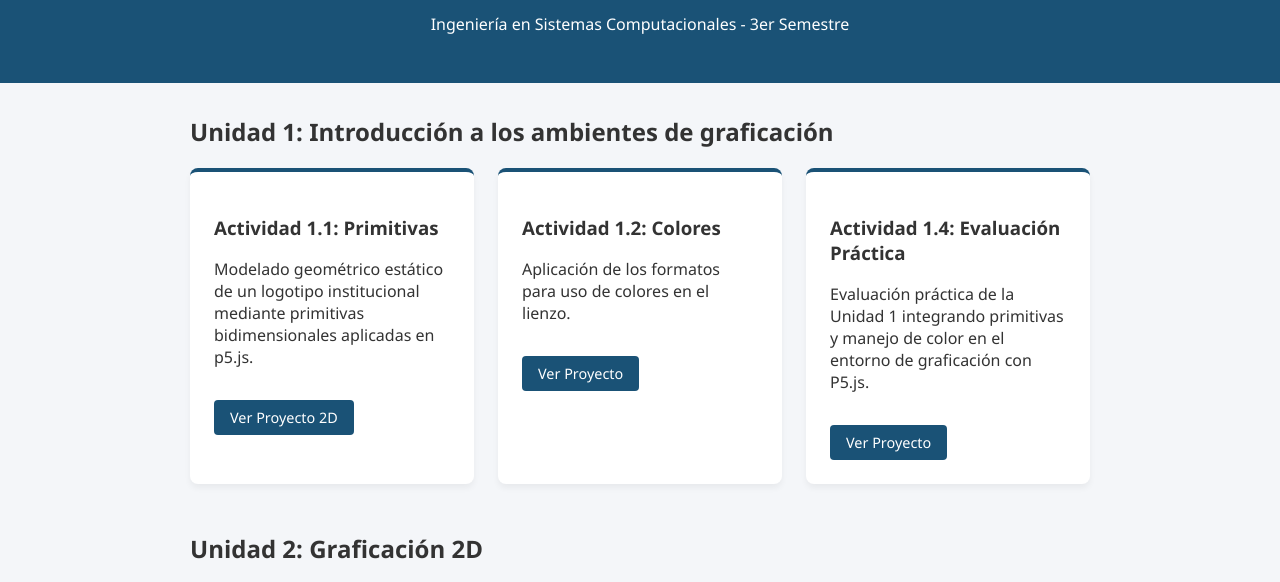
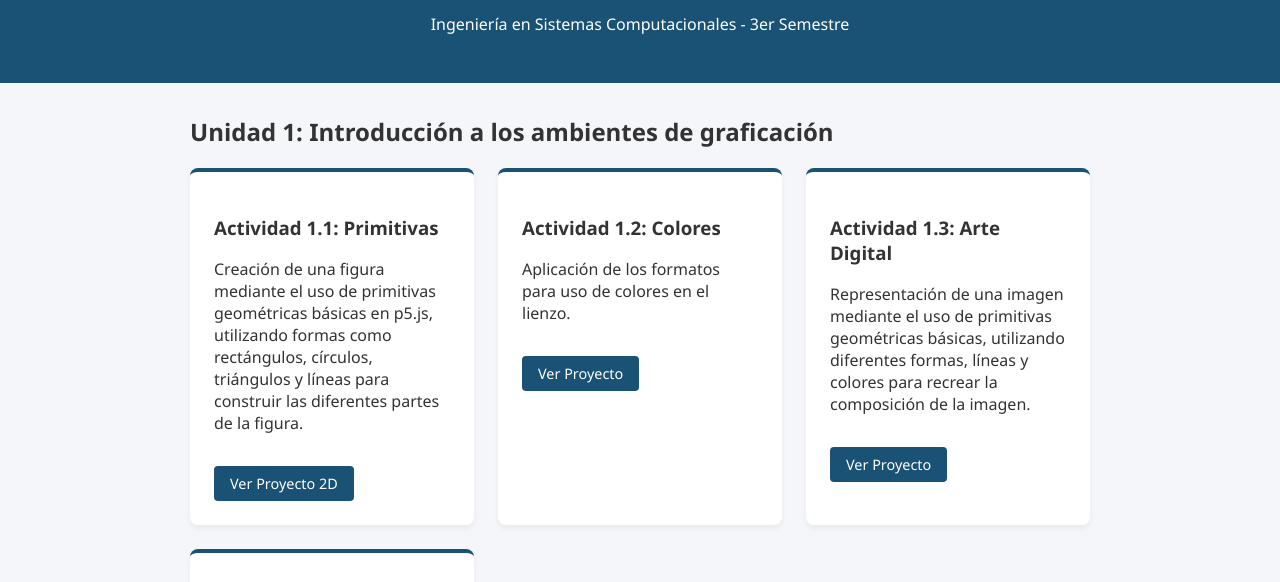
Before and after one commit to AlejandroKauil/graficacion_portafolio_alejandro_kauil, a plain HTML site: page index.html in a window 1280 px wide. Shown: the part 143-725 px from the top of the page. Drawn offline with Linux system fonts and the light colour scheme.

Commit message:
Actualización de las descripciones de las actividades en index.html

```diff
--- a/index.html
+++ b/index.html
@@ -21,7 +21,7 @@
 
                 <div class="tarjeta-actividad">
                     <h3>Actividad 1.1: Primitivas</h3>
-                    <p>Modelado geométrico estático de un logotipo institucional mediante primitivas bidimensionales aplicadas en p5.js.</p>
+                    <p>Creación de una figura mediante el uso de primitivas geométricas básicas en p5.js, utilizando formas como rectángulos, círculos, triángulos y líneas para construir las diferentes partes de la figura.</p>
                     <a href="https://editor.p5js.org/AlejandroKauil/full/A8vUaxvvJ" target="_blank" class="btn-enlace">Ver Proyecto 2D</a>
                 </div>
 
@@ -30,6 +30,13 @@
                     <p>Aplicación de los formatos para uso de colores en el lienzo.</p>
                     <a href="https://editor.p5js.org/AlejandroKauil/full/9oE7tU6YQ" target="_blank" class="btn-enlace">Ver Proyecto </a>
                 </div>
+
+                <div class="tarjeta-actividad">
+                    <h3>Actividad 1.3: Arte Digital</h3>
+                    <p>Representación de una imagen mediante el uso de primitivas geométricas básicas, utilizando diferentes formas, líneas y colores para recrear la composición de la imagen.</p>
+                    <a href="https://editor.p5js.org/AlejandroKauil/full/3nayB-9QQ" target="_blank" class="btn-enlace">Ver Proyecto </a>
+                </div>
+
                  <div class="tarjeta-actividad">
                     <h3>Actividad 1.4: Evaluación Práctica</h3>
                     <p>Evaluación práctica de la Unidad 1 integrando primitivas y manejo de color en el entorno de graficación con P5.js.</p>
```
